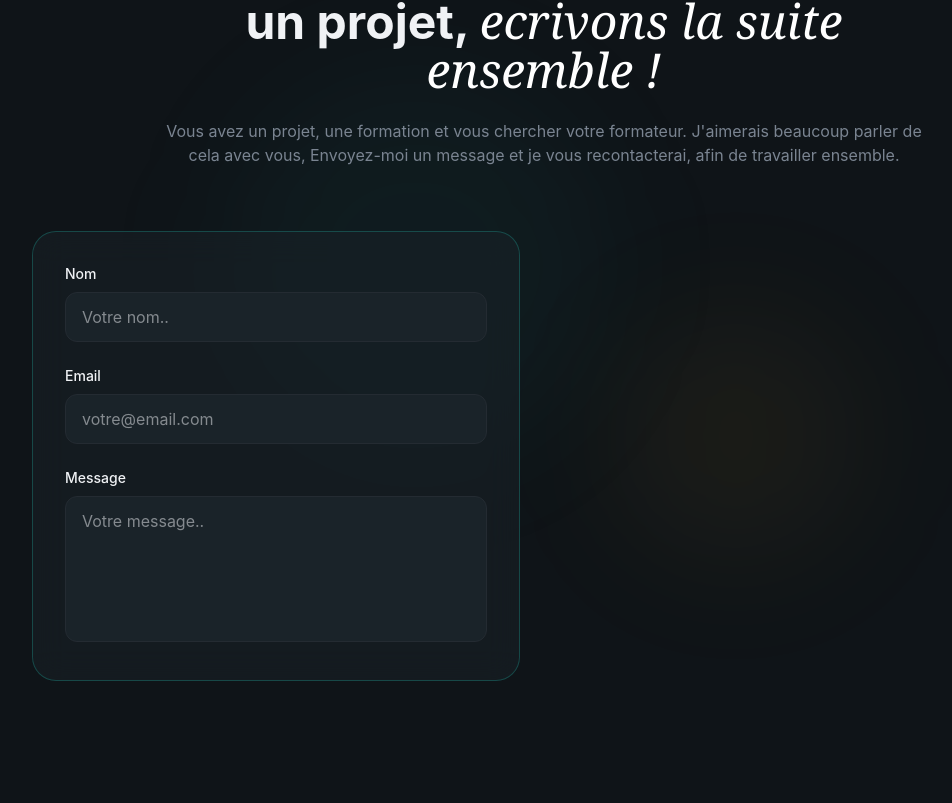
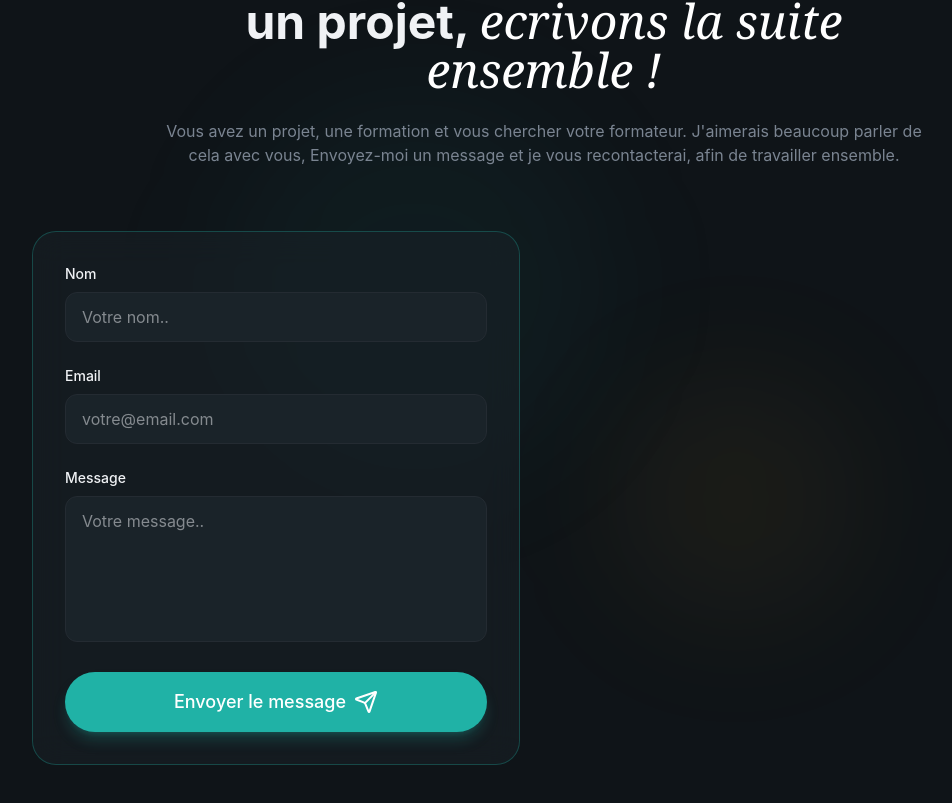
Before and after one commit to devJeremie/Tuto-Portfolio, a React (Vite) app: page / in a window 1280 px wide. Shown: the part 6720-7523 px from the top of the page, without its empty margins (96-1048 px from the left). Built offline with nearby package versions, Linux system fonts and the light colour scheme.

Commit message:
Maj-Button-...props

```diff
--- a/src/components/Button.jsx
+++ b/src/components/Button.jsx
@@ -1,5 +1,5 @@
 
-export const Button = ({className='', size='default', children}) => {
+export const Button = ({className='', size='default', children, ...props}) => {
     const baseClasses =
         "relative overflow-hidden rounded-full font-medium focus:outline-none focus-visible:ring-2 focus-visible:ring-primary bg-primary text-primary-foreground hover:bg-primary/90 shadow-lg shadow-primary/25 ";
         const sizeClasses = {
@@ -9,7 +9,7 @@ export const Button = ({className='', size='default', children}) => {
         };
     const classes = `${baseClasses} ${sizeClasses[size]} ${className}`;
     return (
-        <button className={classes}>
+        <button className={classes} {...props}>
             <span className="relative flex items-center justify-center gap-2">
                 {children}
             </span>
--- a/src/sections/Contact.jsx
+++ b/src/sections/Contact.jsx
@@ -1,4 +1,5 @@
-import {Mail, Phone, Location} from "lucide-react";
+import {Mail, Phone, Location, Send} from "lucide-react";
+import {Button} from "@/components/Button"
 
 const contactInfo = [
     {
@@ -99,6 +100,10 @@ export const Contact = () => {
                                             resize-none"
                         />
                     </div>
+                    <Button className="w-full" type="submit" size="lg">
+                        Envoyer le message
+                        <Send />
+                    </Button>
                 </form>
             </div>
           </div>
```
Lines whose indentation alone changed are shown as unchanged.
